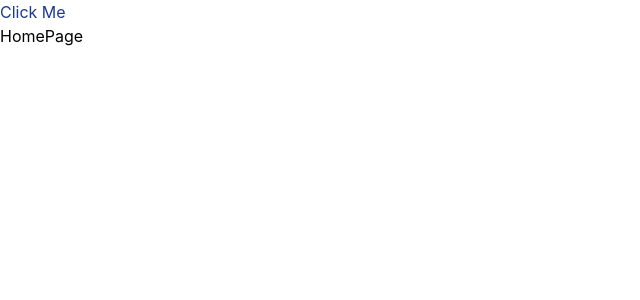
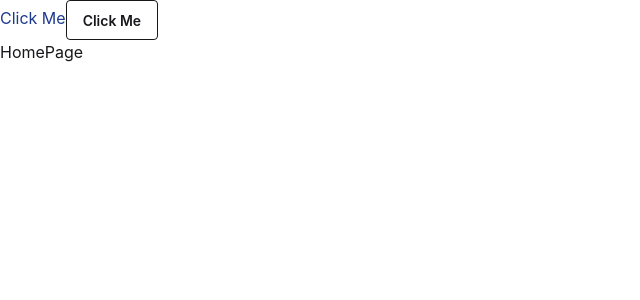
Before and after one commit to techmahr/MERN-note-app, a React app in the folder frontend/: page / in a window 1280 px wide. Shown: the top 300 px of the page, without its empty margins (0-640 px from the left). Built offline with nearby package versions, Linux system fonts and the light colour scheme; the HTML template or start-up script is replaced by a standard one.

Commit message:
daisy ui added

```diff
--- a/frontend/src/App.jsx
+++ b/frontend/src/App.jsx
@@ -10,6 +10,7 @@ const App = () => {
   return (
     <div>
       <button onClick={() => toast.success("Congrats")} className='text-blue-900'>Click Me</button>
+      <button className='btn btn-outline' >Click Me</button>
       <Routes>
         <Route path='/' element={<HomePage />} />
         <Route path='/create' element={<CreatePage />} />
--- a/frontend/src/index.css
+++ b/frontend/src/index.css
@@ -1 +1,2 @@
 @import "tailwindcss";
+@plugin "daisyui";
```
Also changed, not shown: frontend/package.json (+6 -2 lines), 1 other file (tests, documents, lock files or other folders).
